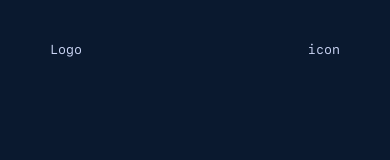
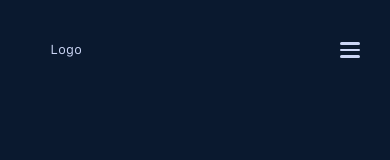
Before and after one commit to olimpiaspyra/portfolio, a React app: page / in a window 390 px wide. Shown: the top 160 px of the page. Built offline with nearby package versions, Linux system fonts and the light colour scheme.

Commit message:
Change icon in mobile navbar

```diff
--- a/src/components/pages/Home/Home.jsx
+++ b/src/components/pages/Home/Home.jsx
@@ -1,13 +1,19 @@
-import React, {Fragment} from 'react';
+import React, {Fragment, useState} from 'react';
 
 import Sidebar from '../Sidebar/Sidebar';
 import Navbar from '../Navbar/Navbar';
 
 const Home = () => {
+  const [isOpen, setIsOpen] = useState(false);
+
+  const toggle = () => {
+    setIsOpen(!isOpen);
+  };
+
   return (
     <Fragment>
-      <Sidebar />
-      <Navbar />
+      <Navbar  />
+      <Sidebar isOpen={isOpen} toggle={toggle} />
     </Fragment>
   );
 };
--- a/src/components/pages/Navbar/Navbar.jsx
+++ b/src/components/pages/Navbar/Navbar.jsx
@@ -1,4 +1,5 @@
 import React from 'react';
+import PropTypes from 'prop-types';
 import styled from 'styled-components';
 
 const StyledHeader = styled.header`
@@ -43,11 +44,36 @@ const StyledMobile = styled.div`
   @media screen and (max-width: 768px) {
     display: block;
     display: flex;
+    position: fixed;
+    justify-content: space-around;
+    flex-flow: column nowrap;
     align-items: center;
-    top: 0;
-    right: 0;
+    top: 40px;
+    right: 30px;
     font-size: 1.3rem;
     cursor: pointer;
+    width: 2rem;
+    height: 2rem;
+
+    div {
+      width: 2rem;
+      height: 0.25rem;
+      background-color: var(--lightest-slate);
+      border-radius: 10px;
+      transform-origin: 1px;
+      transition: all 0.3s linear
+
+      &:nth-child(1) {
+        transform: ${({isOpen}) => isOpen ? 'rotate(45deg)' : 'rotate(0)'}
+      }
+      &:nth-child(2) {
+        transform: ${({isOpen}) => isOpen ? 'translateX(100%)' : 'translateX(0)'};
+        opacity: ${({isOpen}) => isOpen ? 0 : 1};
+      }
+      &:nth-child(3) {
+        transform: ${({isOpen}) => isOpen ? 'rotate(-45deg)' : 'rotate(0)'}
+      }
+    }
   }
 `;
 
@@ -82,12 +108,16 @@ const StyledLinks = styled.a`
   }
 `;
 
-const Nav = () => {
+const Navbar = ({toggle, isOpen}) => {
   return (
     <StyledHeader>
       <StyledNav>
         <StyledLogo>Logo</StyledLogo>
-        <StyledMobile>icon</StyledMobile>
+        <StyledMobile isOpen={isOpen} onClick={toggle}>
+          <div />
+          <div />
+          <div />
+        </StyledMobile>
         <StyledMenu>
           <StyledItems>
             <StyledLinks>About</StyledLinks>
@@ -106,4 +136,10 @@ const Nav = () => {
     </StyledHeader>
   );
 };
-export default Nav;
+
+Navbar.propTypes = {
+  toggle: PropTypes.func,
+  isOpen: PropTypes.bool,
+};
+
+export default Navbar;
--- a/src/components/pages/Sidebar/Sidebar.jsx
+++ b/src/components/pages/Sidebar/Sidebar.jsx
@@ -1,4 +1,5 @@
 import React from 'react';
+import PropTypes from 'prop-types';
 import styled from 'styled-components';
 
 const StyledSidebar = styled.aside`
@@ -9,6 +10,7 @@ const StyledSidebar = styled.aside`
   background-color: var(--navy);
   display: grid;
   align-items: center;
+  font-family: var(--font-mono);
   top: 0;
   left: 0;
   transition: 0.3s ease-in-out;
@@ -16,18 +18,44 @@ const StyledSidebar = styled.aside`
   top: ${({isOpen}) => (isOpen ? '0' : '-100%')};
 `;
 
-const StyledCloseIcon = styled.div`
+const StyledMobile = styled.div`
+  display: none;
   color: var(--lightest-slate);
-`;
 
-const StyledIcon = styled.div`
-  position: absolute;
-  top: 1.2rem;
-  right: 1.5rem;
-  background: transparent;
-  font-size: 2rem;
-  cursor: pointer;
-  outline: none;
+  @media screen and (max-width: 768px) {
+    display: block;
+    display: flex;
+    position: fixed;
+    justify-content: space-around;
+    flex-flow: column nowrap;
+    align-items: center;
+    top: 40px;
+    right: 30px;
+    font-size: 1.3rem;
+    cursor: pointer;
+    width: 2rem;
+    height: 2rem;
+
+    div {
+      width: 2rem;
+      height: 0.25rem;
+      background-color: var(--lightest-slate);
+      border-radius: 10px;
+      transform-origin: 1px;
+      transition: all 0.3s linear;
+
+      &:nth-child(1) {
+        transform: ${({isOpen}) => isOpen ? 'rotate(45deg)' : 'rotate(0)'}
+      }
+      &:nth-child(2) {
+        transform: ${({isOpen}) => isOpen ? 'translateX(100%)' : 'translateX(0)'};
+        opacity: ${({isOpen}) => isOpen ? 0 : 1};
+      }
+      &:nth-child(3) {
+        transform: ${({isOpen}) => isOpen ? 'rotate(-45deg)' : 'rotate(0)'}
+      }
+    }
+  }
 `;
 
 const StyledWrapper = styled.div`
@@ -35,17 +63,19 @@ const StyledWrapper = styled.div`
 `;
 
 const StyledMenu = styled.ul`
-  display: grid;
-  grid-template-columns: 1fr;
-  grid-template-rows: repeat(4, 80px);
-  text-align: center;
+display: flex;
+flex-direction: column;
+justify-content: space-around;
+align-items: center;
+height: 250px;
+list-style: none;
 
   @media screen and (max-width: 768px) {
     grid-template-rows: repeat(4, 60px);
   }
 `;
 
-const StyledLinks = styled.ul`
+const StyledLinks = styled.a`
   display: flex;
   align-items: center;
   justify-content: center;
@@ -54,7 +84,7 @@ const StyledLinks = styled.ul`
   list-style:none;
   transition: 0.2s ease-in-out;
   color: var(--lightest-slate);
-  cursor: pointer
+  cursor: pointer;
 
   :hover {
     color: var(--green);
@@ -62,23 +92,29 @@ const StyledLinks = styled.ul`
   }
 `;
 
-const Sidebar = () => {
+const Sidebar = ({toggle, isOpen}) => {
   return (
-    <StyledSidebar>
-      <StyledIcon>
-        icon
-        <StyledCloseIcon />
-      </StyledIcon>
+    <StyledSidebar isOpen={isOpen}>
+      <StyledMobile isOpen={isOpen} onClick={toggle}>
+        <div />
+        <div />
+        <div />
+      </StyledMobile>
       <StyledWrapper>
         <StyledMenu>
-          <StyledLinks>About</StyledLinks>
-          <StyledLinks>Projects</StyledLinks>
-          <StyledLinks>Skills</StyledLinks>
-          <StyledLinks>Contact</StyledLinks>
+          <li><StyledLinks>About</StyledLinks></li>
+          <li><StyledLinks>Projects</StyledLinks></li>
+          <li><StyledLinks>Skills</StyledLinks></li>
+          <li><StyledLinks>Contact</StyledLinks></li>
         </StyledMenu>
       </StyledWrapper>
     </StyledSidebar>
   );
 };
 
+Sidebar.propTypes = {
+  toggle: PropTypes.func,
+  isOpen: PropTypes.bool,
+};
+
 export default Sidebar;
```
